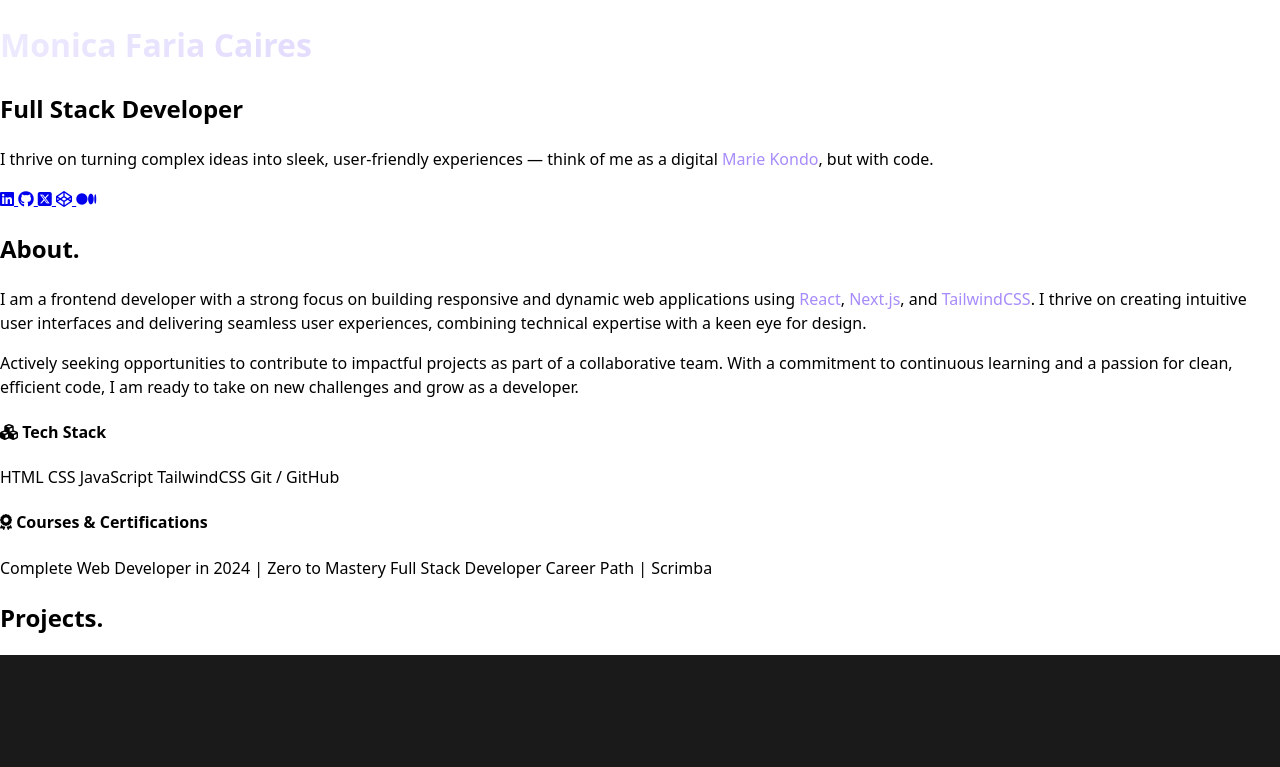
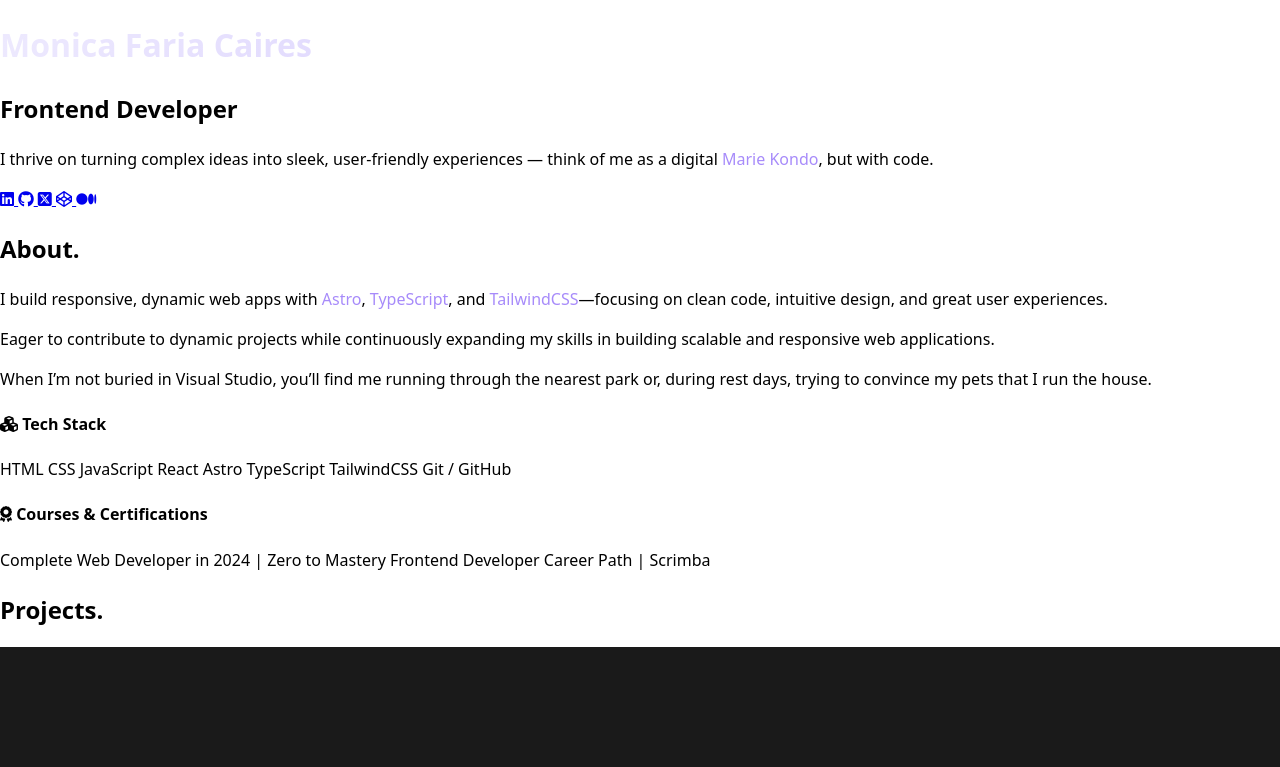
Before and after one commit to monicacoding/v4, an Astro site: page / in a window 1280 px wide. Shown: the top 767 px of the page. Built offline with nearby package versions, Linux system fonts and the light colour scheme; Astro itself is replaced by a stand-in of ours.

Commit message:
Changed About section.

```diff
--- a/src/components/About.astro
+++ b/src/components/About.astro
@@ -13,15 +13,13 @@
     <div class="grid gap-12 md:gap-16">
         <div class="space-y-6 md:space-y-8">
             <p class="text-base md:text-lg leading-relaxed md:leading-relaxed text-zinc-300">
-                I am a frontend developer with a strong focus on building responsive and dynamic web
-                applications using <span class="highlight">React</span>, <span class="highlight">Next.js</span>, and <span class="highlight">TailwindCSS</span>. I
-                thrive on creating intuitive user interfaces and delivering seamless user experiences,
-                combining technical expertise with a keen eye for design.
+                I build responsive, dynamic web apps with <span class="highlight">Astro</span>, <span class="highlight">TypeScript</span>, and <span class="highlight">TailwindCSS</span>—focusing on clean code, intuitive design, and great user experiences.
             </p>
             <p class="text-base md:text-lg leading-relaxed md:leading-relaxed text-zinc-300">
-                Actively seeking opportunities to contribute to impactful projects as part of a
-                collaborative team. With a commitment to continuous learning and a passion for clean,
-                efficient code, I am ready to take on new challenges and grow as a developer.
+                Eager to contribute to dynamic projects while continuously expanding my skills in building scalable and responsive web applications.
+            </p>
+            <p class="text-base md:text-lg leading-relaxed md:leading-relaxed text-zinc-300">
+                When I’m not buried in Visual Studio, you’ll find me running through the nearest park or, during rest days, trying to convince my pets that I run the house.
             </p>
         </div>
     </div>
@@ -39,6 +37,9 @@
                 <span class="text-xs px-2 py-1 rounded bg-zinc-700">HTML</span>
                 <span class="text-xs px-2 py-1 rounded bg-zinc-700">CSS</span>
                 <span class="text-xs px-2 py-1 rounded bg-zinc-700">JavaScript</span>
+                <span class="text-xs px-2 py-1 rounded bg-zinc-700">React</span>
+                <span class="text-xs px-2 py-1 rounded bg-zinc-700">Astro</span>
+                <span class="text-xs px-2 py-1 rounded bg-zinc-700">TypeScript</span>
                 <span class="text-xs px-2 py-1 rounded bg-zinc-700">TailwindCSS</span>
                 <span class="text-xs px-2 py-1 rounded bg-zinc-700">Git / GitHub</span>
             </div>
@@ -57,7 +58,7 @@
                     Complete Web Developer in 2024 | Zero to Mastery
                 </span>
                 <span class="text-xs px-2 py-1 rounded bg-zinc-700">
-                    Full Stack Developer Career Path | Scrimba
+                    Frontend Developer Career Path | Scrimba
                 </span>
             </div>
         </div>
--- a/src/components/Header.astro
+++ b/src/components/Header.astro
@@ -9,7 +9,7 @@
         </h1>
         <h2 class="pointer-events-auto my-2 text-xl sm:text-2xl text-zinc-100 md:my-4 md:text-3xl">
             <span class="font-semibold text-zinc-100">
-                Full Stack Developer
+                Frontend Developer
             </span>
         </h2>
         <p class="pointer-events-auto leading-relaxed md:leading-relaxed max-w-xl text-sm text-zinc-300 md:text-base">
```
